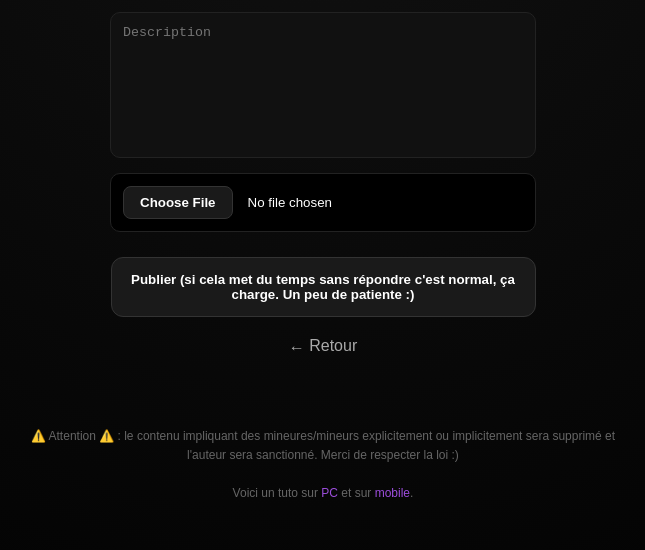
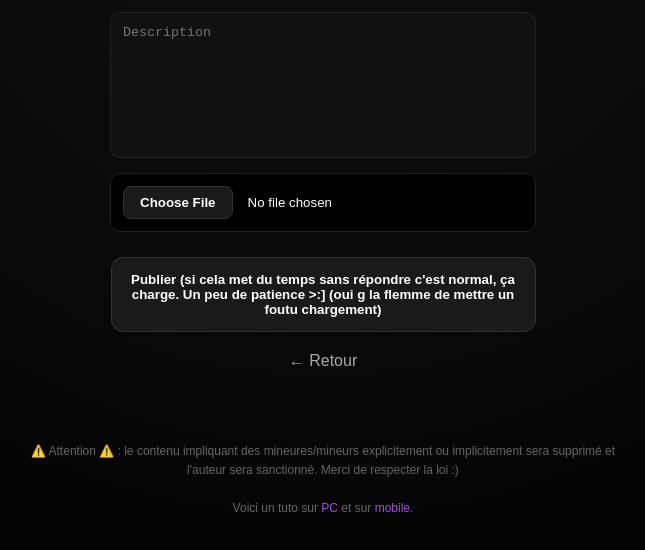
Before and after one commit to rowentax33/rowentax33.github.io, a plain HTML site: page uploadwithia.html in a window 1280 px wide. Shown: the part 178-728 px from the top of the page, without its empty margins (317-962 px from the left). Drawn offline with nearby package versions, Linux system fonts and the light colour scheme.

Commit message:
VERSION 92 COMME 92i ET QUI EST STABLE EN PLUS, BANGER !!!

```diff
--- a/uploadwithia.html
+++ b/uploadwithia.html
@@ -21,7 +21,8 @@
 
   <input type="file" id="fileInput" accept="image/*,video/*">
 
-  <button id="publish">Publier (si cela met du temps sans répondre c'est normal, ça charge. Un peu de patiente :)</button>
+  <button id="publish">Publier (si cela met du temps sans répondre c'est normal, ça charge.
+    Un peu de patience >:] (oui g la flemme de mettre un foutu chargement)</button>
 
   <a href="withoutia.html" class="back">← Retour</a>
 
```
Also changed, not shown: uploadwithoutia.html (+2 -1 lines), withia.html (+1 -1 lines), withoutia.html (+1 -1 lines).
